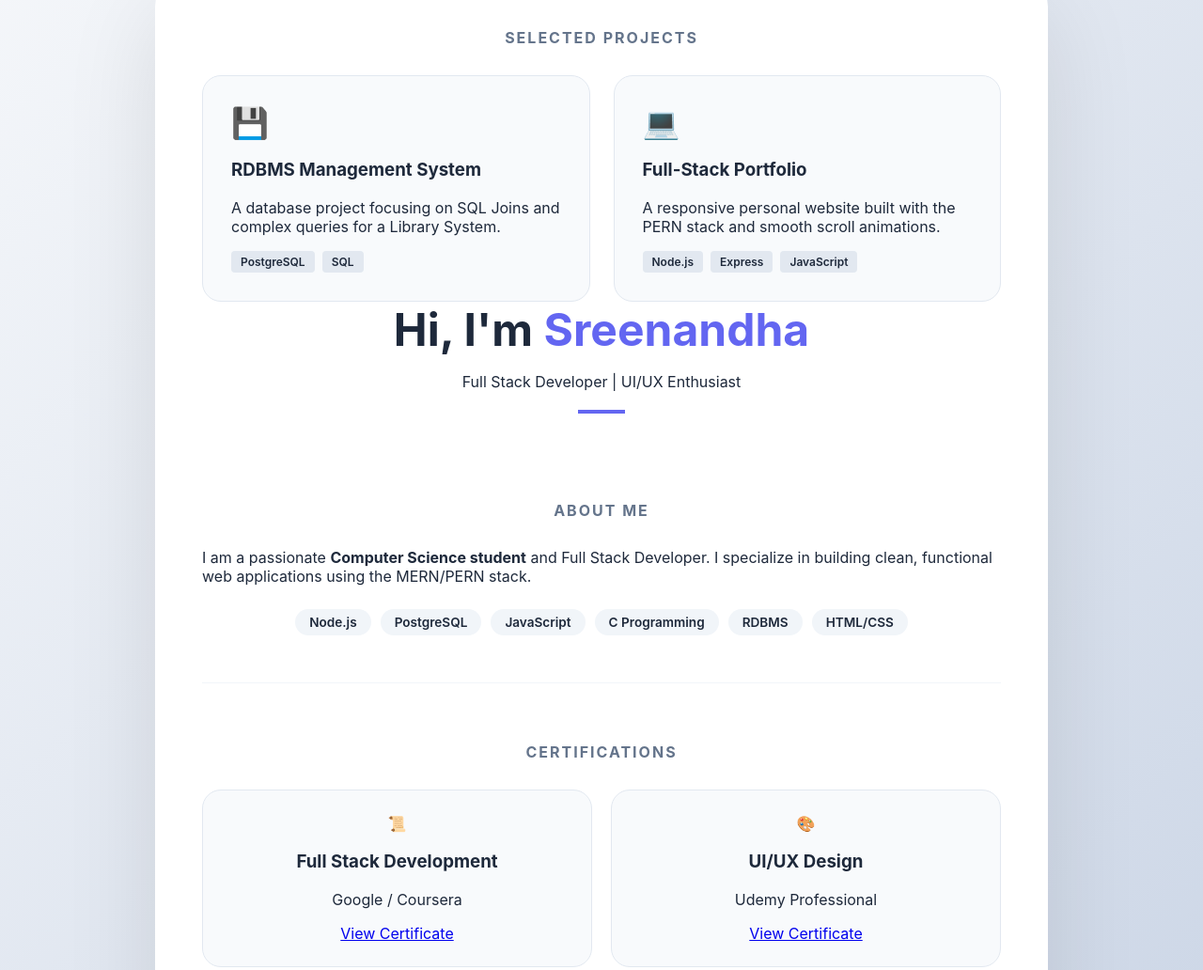
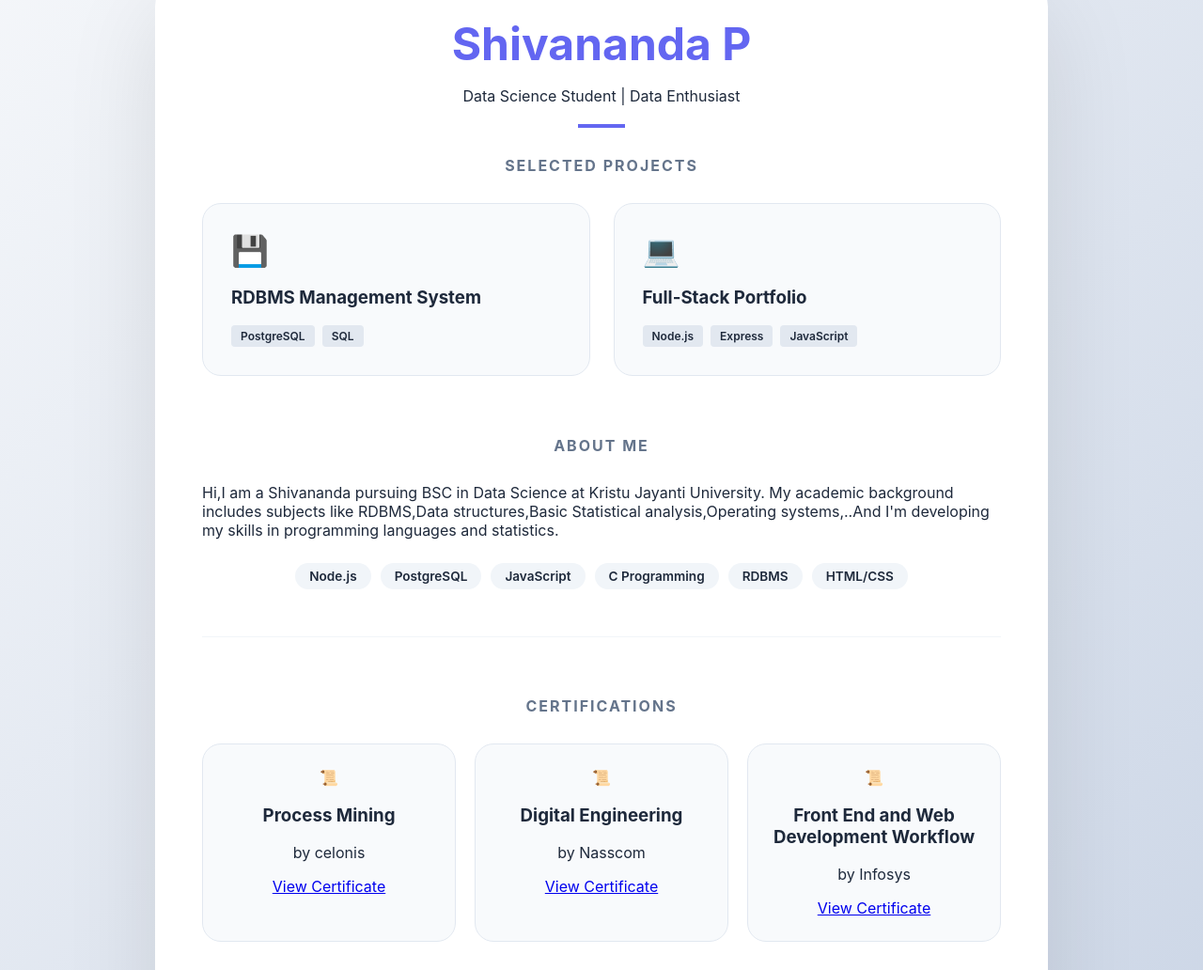
Before and after one commit to periyeshivananda-design/my-portfolio, a plain HTML site: page frontend/index.html in a window 1280 px wide. Shown: the part 93-1125 px from the top of the page at 94% size. Drawn offline with Linux system fonts and the light colour scheme.

Commit message:
portfolio done

```diff
--- a/frontend/index.html
+++ b/frontend/index.html
@@ -3,42 +3,44 @@
 <head>
     <meta charset="UTF-8">
     <meta name="viewport" content="width=device-width, initial-scale=1.0">
-    <title>Sreenandha | Portfolio</title>
+    <title>Shivananda | Portfolio</title>
     <link rel="stylesheet" href="style.css">
 </head>
 <body>
     <div class="main-card-wrapper">
-        <section id="work" class="hidden">
+
+        <header class="animate-in">
+            <div class="hero">
+                <h1> <span>Shivananda P</span></h1>
+                <p class="subtitle">Data Science Student | Data Enthusiast</p>
+                <div class="divider"></div>
+            </div>
+        </header>
+
+ <section id="work" class="hidden">
     <h2>Selected Projects</h2>
     <div class="project-grid">
         <div class="project-card">
             <div class="project-icon">💾</div>
             <h3>RDBMS Management System</h3>
-            <p>A database project focusing on SQL Joins and complex queries for a Library System.</p>
             <div class="project-tech"><span>PostgreSQL</span><span>SQL</span></div>
         </div>
 
         <div class="project-card">
             <div class="project-icon">💻</div>
             <h3>Full-Stack Portfolio</h3>
-            <p>A responsive personal website built with the PERN stack and smooth scroll animations.</p>
             <div class="project-tech"><span>Node.js</span><span>Express</span><span>JavaScript</span></div>
         </div>
     </div>
 </section>
-        <header class="animate-in">
-            <div class="hero">
-                <h1>Hi, I'm <span>Sreenandha</span></h1>
-                <p class="subtitle">Full Stack Developer | UI/UX Enthusiast</p>
-                <div class="divider"></div>
-            </div>
-        </header>
 
         <section id="about" class="hidden">
             <h2>About Me</h2>
             <p class="about-text">
-                I am a passionate <strong>Computer Science student</strong> and Full Stack Developer.
-                I specialize in building clean, functional web applications using the MERN/PERN stack.
+                Hi,I am a Shivananda pursuing BSC in Data Science at Kristu Jayanti University. <strong></strong>
+                My academic background includes subjects like RDBMS,Data structures,Basic Statistical
+                analysis,Operating systems,..And I'm developing my skills in programming languages
+                and statistics.
             </p>
             <div class="skills-tags">
                 <span>Node.js</span><span>PostgreSQL</span><span>JavaScript</span>
@@ -51,14 +53,20 @@
             <div class="cert-grid">
                 <div class="cert-card">
                     <div class="cert-icon">📜</div>
-                    <h3>Full Stack Development</h3>
-                    <p>Google / Coursera</p>
+                    <h3>Process Mining</h3>
+                    <p>by celonis</p>
                     <a href="#" class="btn-cert">View Certificate</a>
                 </div>
                 <div class="cert-card">
-                    <div class="cert-icon">🎨</div>
-                    <h3>UI/UX Design</h3>
-                    <p>Udemy Professional</p>
+                    <div class="cert-icon">📜</div>
+                    <h3>Digital Engineering</h3>
+                    <p>by Nasscom</p>
+                    <a href="#" class="btn-cert">View Certificate</a>
+                </div>
+                <div class="cert-card">
+                    <div class="cert-icon">📜</div>
+                    <h3>Front End and Web Development Workflow</h3>
+                    <p>by Infosys</p>
                     <a href="#" class="btn-cert">View Certificate</a>
                 </div>
             </div>
@@ -75,7 +83,7 @@
         </section>
 
         <footer>
-            <p>© 2026 Sreenandha. Built with ❤️</p>
+            <p>© 2026 </p>
         </footer>
     </div>
 
```
Also changed, not shown: frontend/index.js (added, +19 -0 lines).
